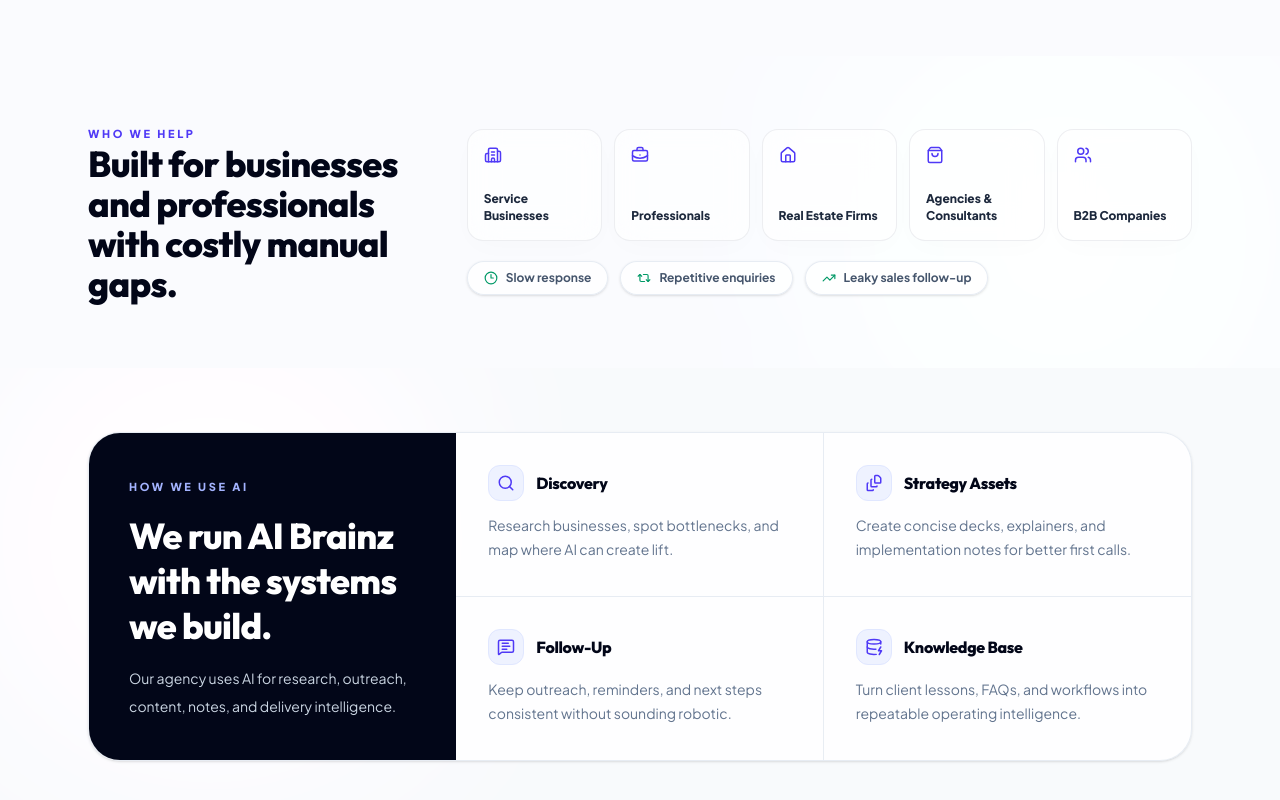
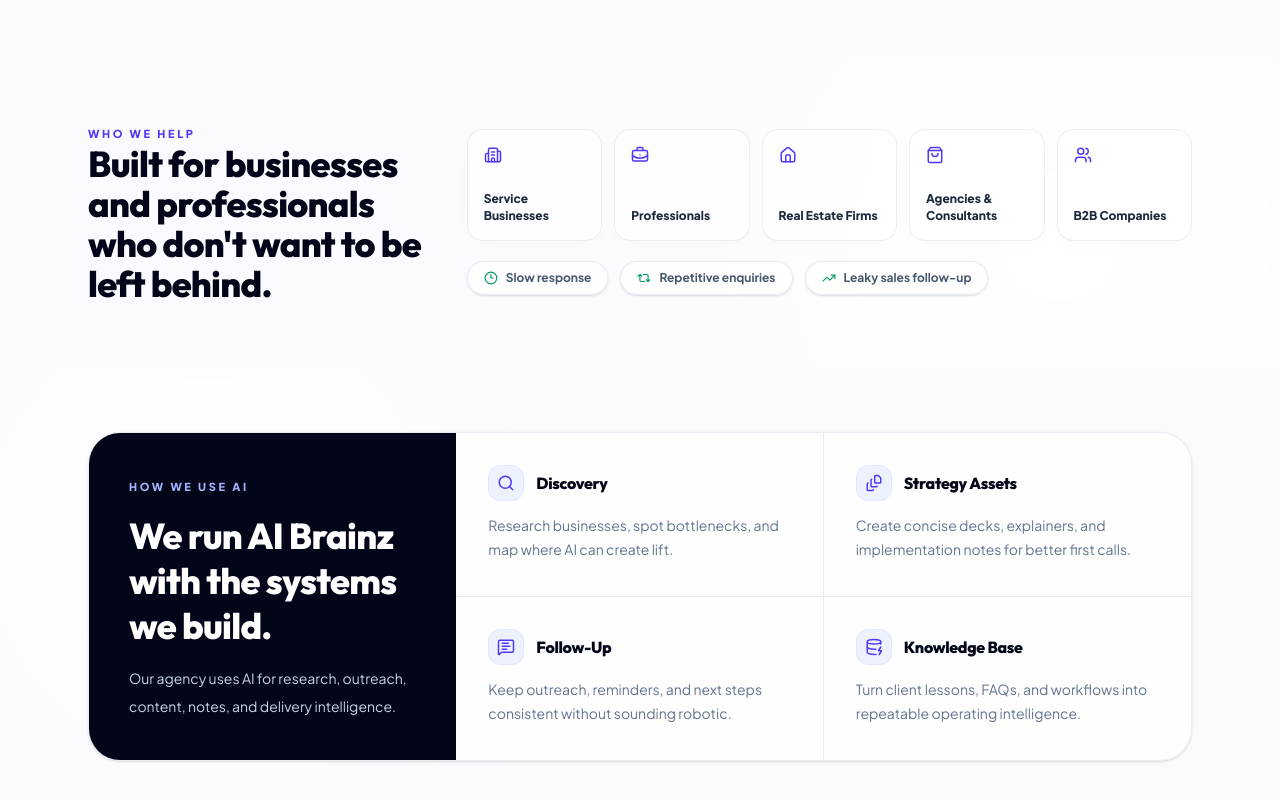
Before and after one commit to princegbabuwo/ai-brainz-website, a Next.js app: page / in a window 1280 px wide. Shown: the part 1175-1975 px from the top of the page. Built offline with nearby package versions, Linux system fonts and the light colour scheme.

Commit message:
Update Who We Help heading copy to focus on not getting left behind

```diff
--- a/src/components/WhoWeHelp.jsx
+++ b/src/components/WhoWeHelp.jsx
@@ -28,7 +28,7 @@ export default function WhoWeHelp() {
               Who We Help
             </span>
             <h2 className="text-3xl sm:text-4xl font-extrabold text-slate-950 font-display">
-              Built for businesses and professionals with costly manual gaps.
+              Built for businesses and professionals who don&apos;t want to be left behind.
             </h2>
           </div>
 
```
